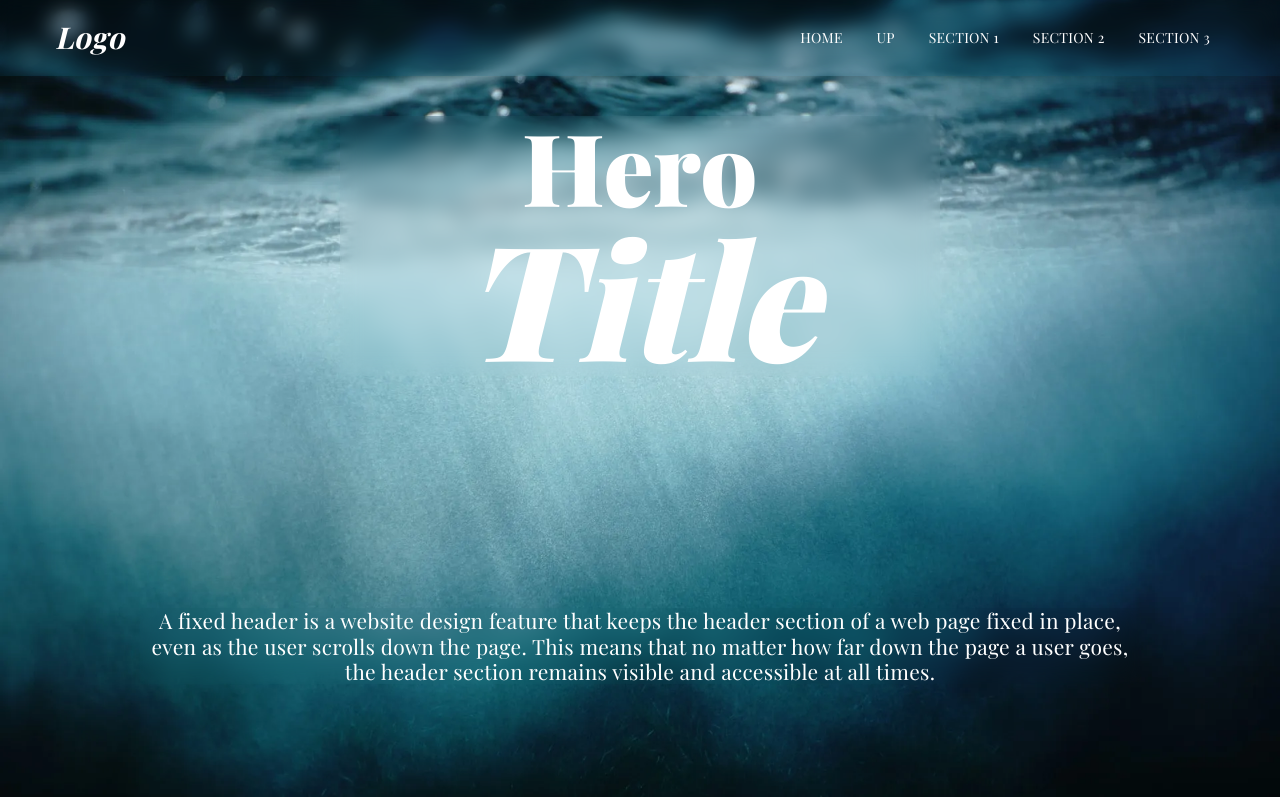
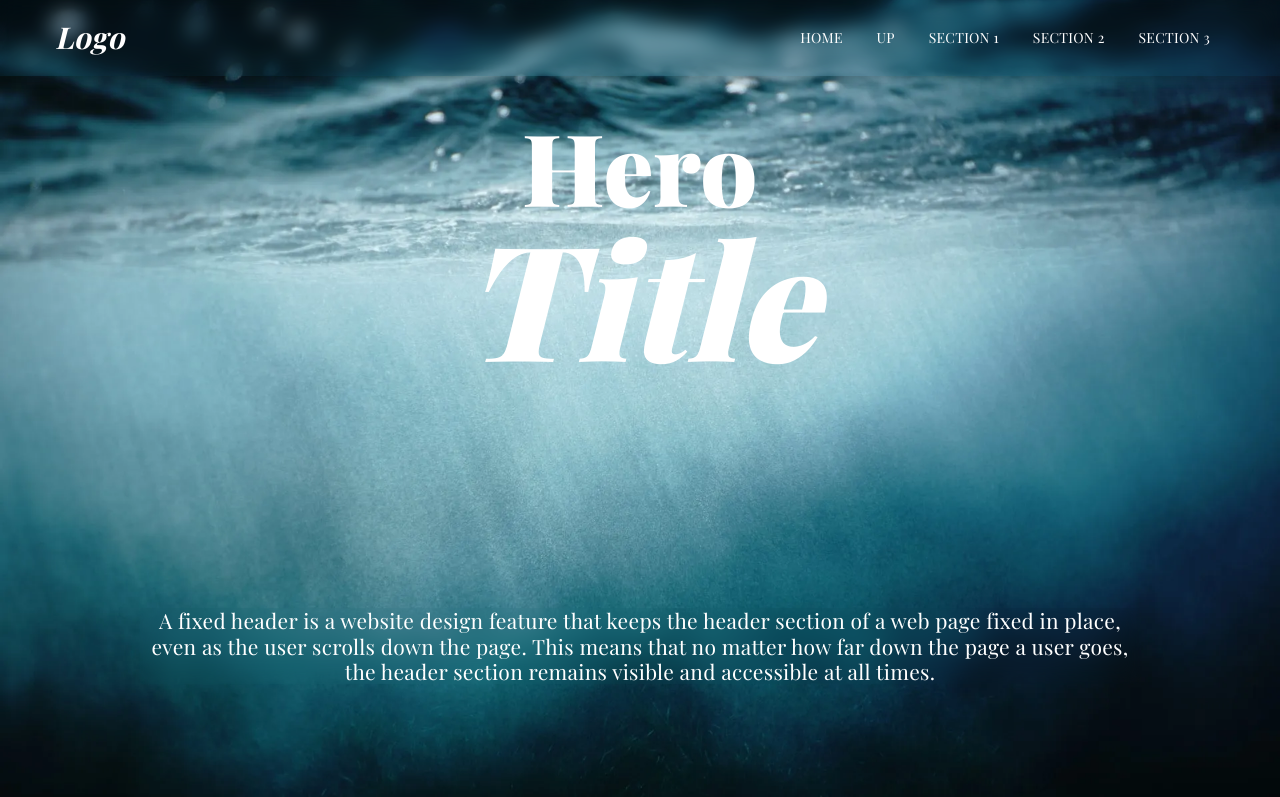
Before and after one commit to Inna-Mykytiuk/Fixed-header-and-Smooth-scroll, a website built with Parcel: page src/index.html in a window 1280 px wide. Shown: the top 797 px of the page. Built offline with nearby package versions, Linux system fonts and the light colour scheme; a web font is replaced by a local one.

Commit message:
update hero-title

```diff
--- a/src/sass/_header.scss
+++ b/src/sass/_header.scss
@@ -51,7 +51,7 @@
   font-weight: 900;
   font-size: 100px;
   line-height: 1;
-  backdrop-filter: blur(10px);
+  // backdrop-filter: blur(10px);
   padding: 0 50px 0;
 }
 
```
